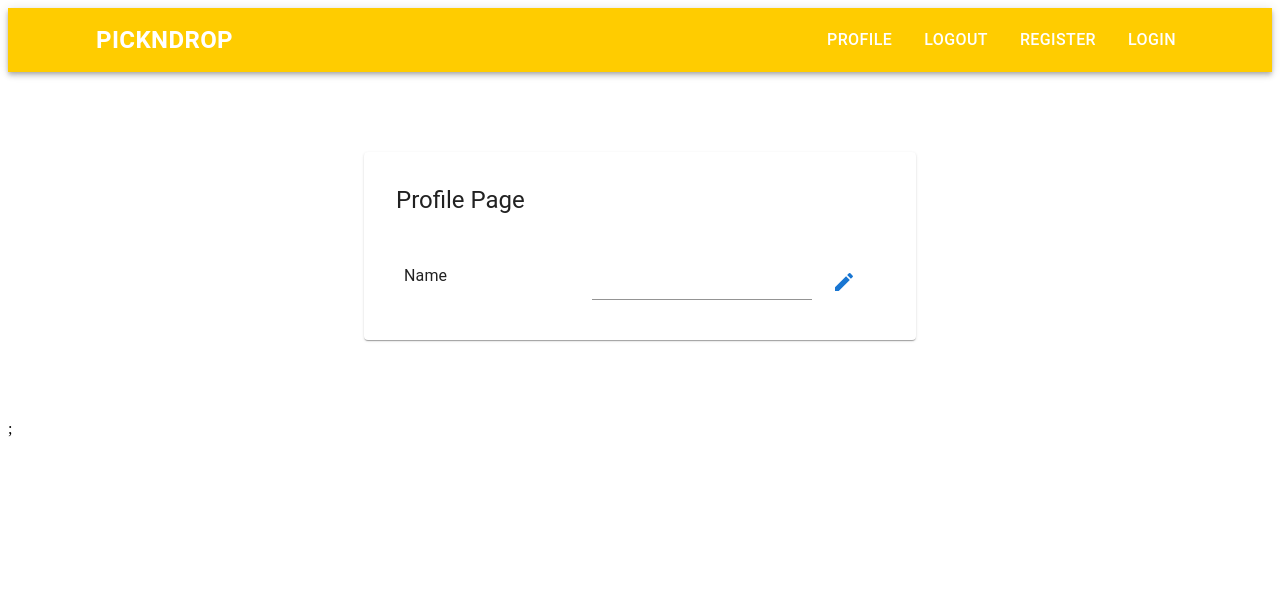
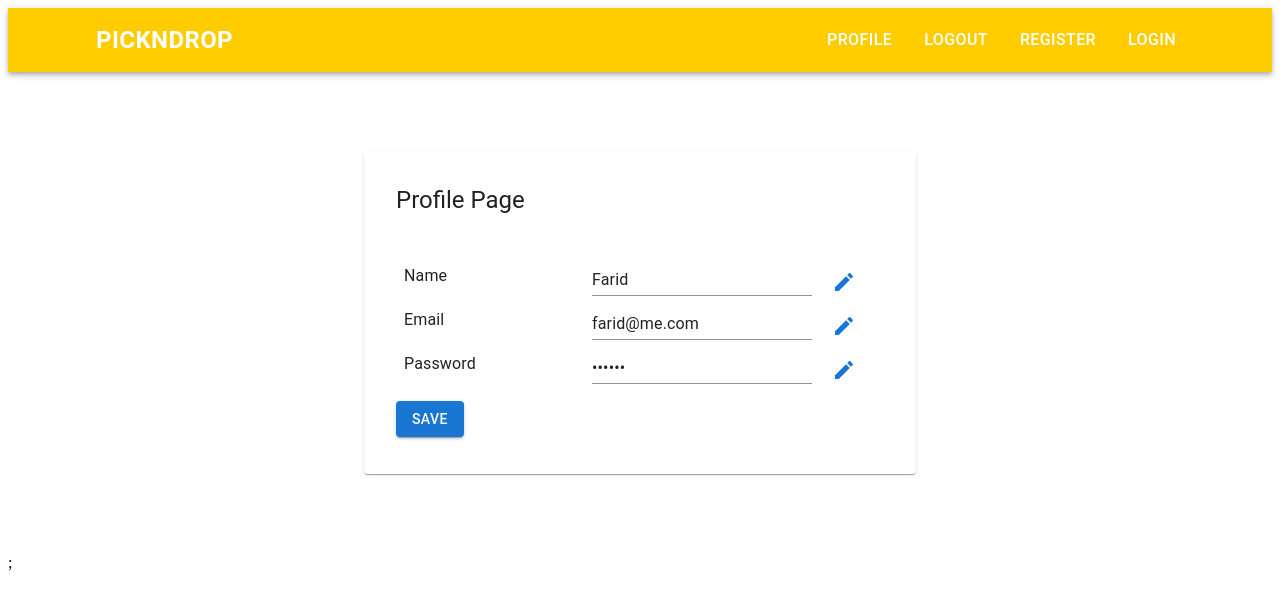
Before and after one commit to faridizzat/PicknDrop-MUI, a React (Vite) app: page /profile in a window 1280 px wide. Shown: the top 610 px of the page. Built offline with nearby package versions, Linux system fonts and the light colour scheme.

Commit message:
feat: setup profile page

```diff
--- a/src/pages/LoginPage.jsx
+++ b/src/pages/LoginPage.jsx
@@ -7,8 +7,10 @@ import {
   InputLabel,
   Button,
 } from "@mui/material";
+import { useNavigate } from "react-router-dom";
 
 const LoginPage = () => {
+  const navigate = useNavigate();
   const handleSubmit = (event) => {
     event.preventDefault();
     const formContent = event.target.elements;
@@ -18,6 +20,8 @@ const LoginPage = () => {
 
     console.log({ email, password });
     event.target.reset();
+
+    navigate("/");
   };
 
   return (
@@ -29,7 +33,7 @@ const LoginPage = () => {
           display={"flex"}
           justifyContent="flex-end"
           sx={{
-            margin: { xs: "1rem auto", md: "10rem auto" },
+            margin: { xs: "1rem auto", md: "3rem auto" },
             flexDirection: { xs: "column", md: "row" },
           }}
         >
--- a/src/pages/ProfilePage.jsx
+++ b/src/pages/ProfilePage.jsx
@@ -3,13 +3,36 @@ import {
   Paper,
   Typography,
   Box,
-  Input,
   Button,
+  TextField,
 } from "@mui/material";
 import EditIcon from "@mui/icons-material/Edit";
 import Navbar from "../components/Navbar";
+import { useState } from "react";
 
 const ProfilePage = () => {
+  const [name, setName] = useState("Farid");
+  const [email, setEmail] = useState("farid@me.com");
+  const [password, setPassword] = useState("123456");
+  const [isReadOnly, setIsReadOnly] = useState(true);
+  const [editMode, setEditMode] = useState(false);
+  const handleEdit = () => {
+    setEditMode(!editMode);
+    setIsReadOnly(!isReadOnly);
+  };
+
+  const handleSubmit = (event) => {
+    event.preventDefault();
+    const formData = new FormData(event.currentTarget);
+    const name = formData.get("name");
+    const email = formData.get("email");
+    const password = formData.get("password");
+    console.log({ name, email, password });
+
+    setIsReadOnly(!isReadOnly);
+    setEditMode(!editMode);
+  };
+
   return (
     <>
       <Navbar />
@@ -24,6 +47,7 @@ const ProfilePage = () => {
             Profile Page
           </Typography>
 
+          <Box component="form" onSubmit={handleSubmit}>
             <Box
               m={1}
               display={"flex"}
@@ -34,11 +58,94 @@ const ProfilePage = () => {
                 Name
               </Typography>
               <Box display={"flex"} flexDirection={"row"}>
-              <Input type="text" />
+                <TextField
+                  id="name"
+                  name="name"
+                  defaultValue={name}
+                  InputProps={{
+                    readOnly: isReadOnly,
+                  }}
+                  variant="standard"
+                />
+
                 <Button>
-                <EditIcon />
+                  <EditIcon
+                    onClick={handleEdit}
+                    sx={{
+                      display: editMode ? "none" : "block",
+                    }}
+                  />
                 </Button>
               </Box>
+            </Box>
+
+            <Box
+              m={1}
+              display={"flex"}
+              flexDirection={"row"}
+              justifyContent={"space-between"}
+            >
+              <Typography variant="body1" gutterBottom>
+                Email
+              </Typography>
+              <Box display={"flex"} flexDirection={"row"}>
+                <TextField
+                  id="email"
+                  name="email"
+                  defaultValue={email}
+                  InputProps={{
+                    readOnly: isReadOnly,
+                  }}
+                  variant="standard"
+                />
+                <Button>
+                  <EditIcon
+                    onClick={handleEdit}
+                    sx={{
+                      display: editMode ? "none" : "block",
+                    }}
+                  />
+                </Button>
+              </Box>
+            </Box>
+
+            <Box
+              m={1}
+              display={"flex"}
+              flexDirection={"row"}
+              justifyContent={"space-between"}
+            >
+              <Typography variant="body1" gutterBottom>
+                Password
+              </Typography>
+              <Box display={"flex"} flexDirection={"row"}>
+                <TextField
+                  id="password"
+                  name="password"
+                  type="password"
+                  defaultValue={password}
+                  InputProps={{
+                    readOnly: isReadOnly,
+                  }}
+                  variant="standard"
+                />
+                <Button>
+                  <EditIcon
+                    onClick={handleEdit}
+                    sx={{
+                      display: editMode ? "none" : "block",
+                    }}
+                  />
+                </Button>
+              </Box>
+            </Box>
+            <Button
+              variant="contained"
+              sx={{ margin: "0.3rem 0" }}
+              type="submit"
+            >
+              Save
+            </Button>
           </Box>
         </Paper>
       </Container>
--- a/src/pages/RegisterPage.jsx
+++ b/src/pages/RegisterPage.jsx
@@ -1,4 +1,5 @@
 import Navbar from "../components/Navbar";
+import { useNavigate } from "react-router-dom";
 import {
   Box,
   Container,
@@ -9,6 +10,7 @@ import {
 } from "@mui/material";
 
 const RegisterPage = () => {
+  const navigate = useNavigate();
   const handleSubmit = (event) => {
     event.preventDefault();
     const formContent = event.target.elements;
@@ -19,6 +21,8 @@ const RegisterPage = () => {
 
     console.log({ name, email, password });
     event.target.reset();
+
+    navigate("/");
   };
 
   return (
@@ -30,7 +34,7 @@ const RegisterPage = () => {
           display={"flex"}
           justifyContent="flex-end"
           sx={{
-            margin: { xs: "1rem auto", md: "10rem auto" },
+            margin: { xs: "1rem auto", md: "3rem auto" },
             flexDirection: { xs: "column", md: "row" },
           }}
         >
```
Lines whose indentation alone changed are shown as unchanged.
